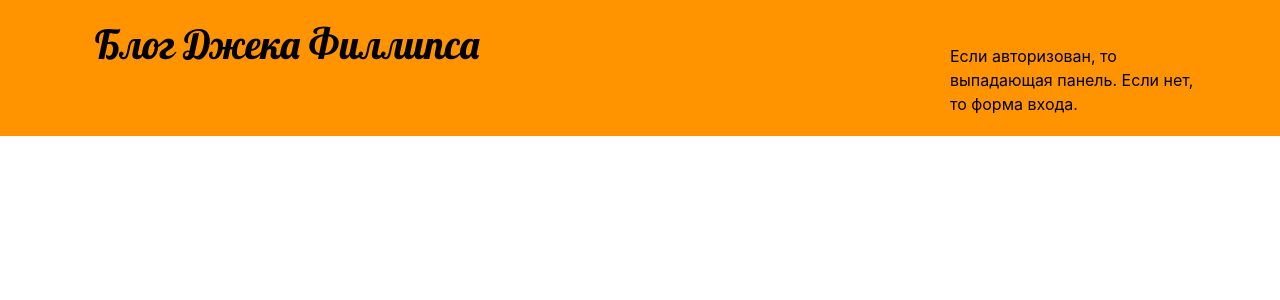
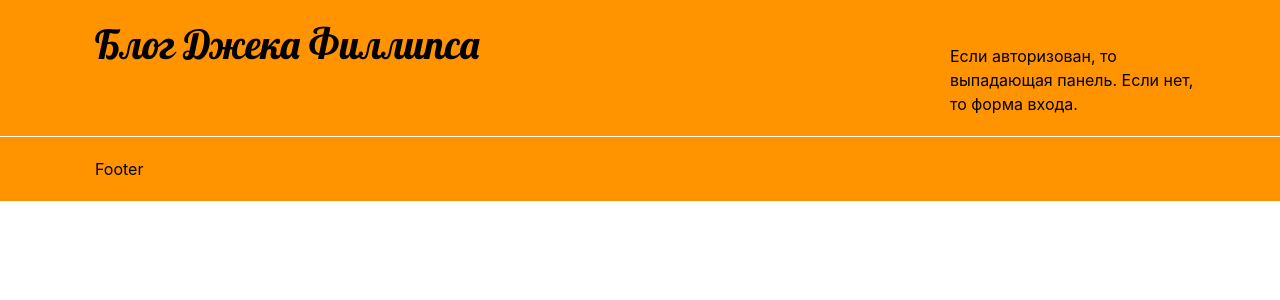
Before and after one commit to JackPhillipsspb/firstproject, a Django app: page / in a window 1280 px wide. Shown: the top 300 px of the page. Run offline with Django 3.2, Linux system fonts and the light colour scheme; data that the repository does not hold is empty; some libraries are stand-ins or nearby versions.

Commit message:
Add footer in base.html

```diff
--- a/myBlog/templates/myBlog/base.html
+++ b/myBlog/templates/myBlog/base.html
@@ -43,6 +43,11 @@
             </div>
         </div>
     </div>
-
+    <!-- Footer -->
+    <div class="container-fluid page_header" style="margin-bottom: 0px;">
+    	<div class="container">
+    		Footer
+    	</div>
+    </div>
 </body>
 </html>
```
Also changed, not shown: myBlog/templates/myBlog/post_list.html (line endings or trailing spaces).
